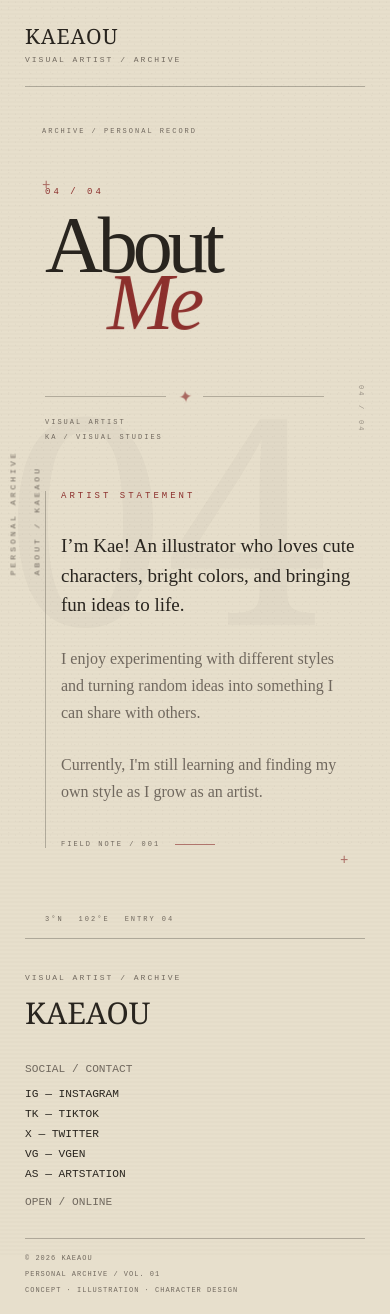
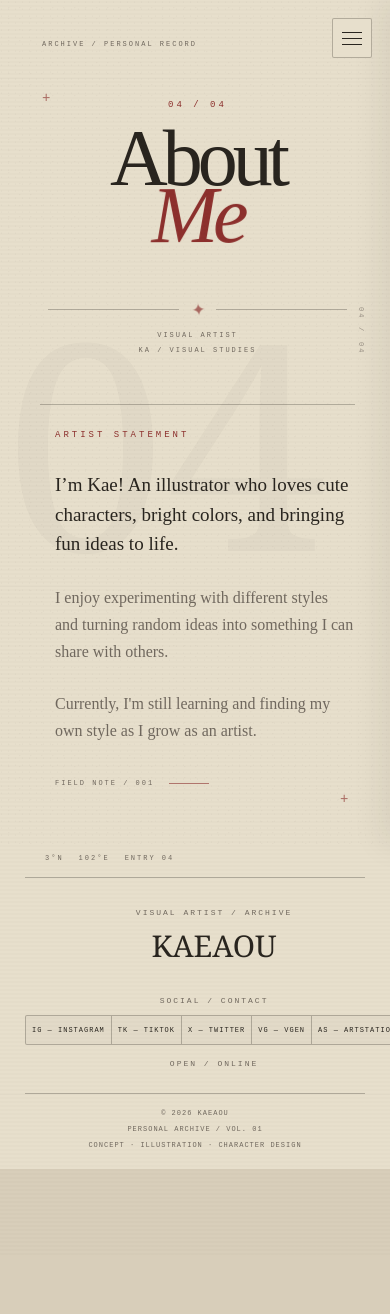
Before and after one commit to taker707/kaeaou, a React (Vite) app in the folder kaeaou-portfolio/: page /about in a window 390 px wide. After the commit the page ends 1169 px from the top, so only its background shows below. Built offline with nearby package versions, Linux system fonts and the light colour scheme; a web font is replaced by a local one.

Commit message:
edited about and fixed soem other mobile stuff

```diff
--- a/kaeaou-portfolio/src/pages/About.jsx
+++ b/kaeaou-portfolio/src/pages/About.jsx
@@ -1,9 +1,13 @@
+import { useState } from "react";
 import styles from "../styles/About.module.css";
 
 function About() {
+  const [sidebarOpen, setSidebarOpen] = useState(false);
+
   return (
     <main className={styles.page}>
 
+      {/* Desktop Navbar – hidden on mobile/tablet via CSS */}
       <nav className={styles.navbar}>
         <div className={styles.navBrand}>
           <a href="/">KAEAOU</a>
@@ -23,6 +27,57 @@ function About() {
           <span>KA / 01</span>
         </div>
       </nav>
+
+      {/* Sidebar Toggle Button – shown on any screen < desktop */}
+      <button
+        className={`${styles.sidebarToggle} ${sidebarOpen ? styles.sidebarToggleOpen : ""}`}
+        onClick={() => setSidebarOpen(!sidebarOpen)}
+        aria-label="Toggle navigation menu"
+        aria-expanded={sidebarOpen}
+      >
+        <span />
+        <span />
+        <span />
+      </button>
+
+      {/* Overlay – closes sidebar when clicking outside */}
+      {sidebarOpen && (
+        <div
+          className={styles.sidebarOverlay}
+          onClick={() => setSidebarOpen(false)}
+        />
+      )}
+
+      {/* Custom Sidebar – slides in from the right on screens < desktop */}
+      <aside className={`${styles.mobileSidebar} ${sidebarOpen ? styles.mobileSidebarOpen : ""}`}>
+        <div className={styles.sidebarHeader}>
+          <div className={styles.sidebarBrand}>
+            <a href="/">KAEAOU</a>
+            <span>VISUAL ARTIST / ARCHIVE</span>
+          </div>
+
+          <button
+            className={styles.sidebarClose}
+            onClick={() => setSidebarOpen(false)}
+            aria-label="Close navigation menu"
+          >
+            ×
+          </button>
+        </div>
+
+        <nav className={styles.sidebarNav}>
+          <a href="/">HOME</a>
+          <a href="/moribloom">MORIBLOOM</a>
+          <a href="/artbook">ARTBOOK</a>
+          <a href="/brochure">BROCHURE</a>
+          <a href="/sketches">SKETCHES</a>
+        </nav>
+
+        <div className={styles.sidebarDetails}>
+          <span>ARCHIVE / 2026</span>
+          <span>KA / 01</span>
+        </div>
+      </aside>
 
       <section className={styles.about}>
         <div className={styles.aboutNumber}>04</div>
@@ -134,16 +189,18 @@ function About() {
       <footer className={styles.footer}>
         <div className={styles.footerMain}>
 
-          <div>
+          <div className={styles.footerBrandBlock}>
             <span className={styles.footerEyebrow}>
               VISUAL ARTIST / ARCHIVE
             </span>
-
             <div className={styles.footerBrand}>KAEAOU</div>
           </div>
+
+          {/* Social links – full names, all on one row, flush together */}
           <div className={styles.footerNavigation}>
             <span>SOCIAL / CONTACT</span>
 
+            <div className={styles.footerLinks}>
               <a
                 href="https://www.instagram.com/kaeaou?igsi=MWQ3bjNscDBoMnIwaw%3D%3D&utm_source=qr"
                 target="_blank"
@@ -183,8 +240,9 @@ function About() {
               >
                 AS — ARTSTATION
               </a>
+            </div>
 
-            <span style={{ marginTop: "8px" }}>
+            <span className={styles.footerOpen}>
               OPEN / ONLINE
             </span>
           </div>
--- a/kaeaou-portfolio/src/styles/About.module.css
+++ b/kaeaou-portfolio/src/styles/About.module.css
@@ -65,6 +65,7 @@
   background-size: 7px 7px, 11px 11px;
 }
 
+/* ----- DESKTOP NAVBAR (hidden below 1025px) ----- */
 .navbar {
   position: relative;
   z-index: 5;
@@ -141,6 +142,236 @@
   gap: 25px;
 }
 
+/* ----- SIDEBAR TOGGLE BUTTON (shown below 1025px) ----- */
+.sidebarToggle {
+  display: none;
+
+  position: fixed;
+  top: 22px;
+  right: 22px;
+  z-index: 110;
+
+  width: 44px;
+  height: 44px;
+
+  background: var(--paper);
+  border: 1px solid var(--line);
+  border-radius: 2px;
+
+  cursor: pointer;
+
+  flex-direction: column;
+  align-items: center;
+  justify-content: center;
+  gap: 5px;
+
+  padding: 0;
+
+  transition:
+    background 0.3s ease,
+    border-color 0.3s ease,
+    transform 0.3s ease;
+}
+
+.sidebarToggle:hover {
+  background: rgba(141, 48, 45, 0.06);
+  border-color: var(--red);
+}
+
+.sidebarToggle span {
+  display: block;
+
+  width: 20px;
+  height: 1px;
+
+  background: var(--ink);
+
+  transition:
+    transform 0.3s ease,
+    opacity 0.3s ease,
+    background 0.3s ease;
+}
+
+.sidebarToggle:hover span {
+  background: var(--red);
+}
+
+/* Turn hamburger into an X when open */
+.sidebarToggleOpen span:nth-child(1) {
+  transform: translateY(6px) rotate(45deg);
+}
+
+.sidebarToggleOpen span:nth-child(2) {
+  opacity: 0;
+}
+
+.sidebarToggleOpen span:nth-child(3) {
+  transform: translateY(-6px) rotate(-45deg);
+}
+
+/* Overlay behind sidebar */
+.sidebarOverlay {
+  display: none;
+
+  position: fixed;
+  inset: 0;
+  z-index: 99;
+
+  background: rgba(41, 37, 31, 0.35);
+
+  animation: fadeIn 0.3s ease;
+}
+
+/* ----- MOBILE / TABLET SIDEBAR (slides in from the right) ----- */
+.mobileSidebar {
+  display: none;
+
+  position: fixed;
+  top: 0;
+  right: 0;
+  z-index: 105;
+
+  width: 280px;
+  height: 100vh;
+
+  background: var(--paper);
+  border-left: 1px solid var(--line);
+
+  font-family: monospace;
+  font-size: 10px;
+  letter-spacing: 2px;
+
+  padding: 30px 25px;
+
+  flex-direction: column;
+
+  overflow-y: auto;
+
+  transform: translateX(100%);
+  transition: transform 0.4s cubic-bezier(0.4, 0, 0.2, 1);
+
+  box-shadow: -8px 0 30px rgba(41, 37, 31, 0.08);
+}
+
+.mobileSidebarOpen {
+  transform: translateX(0);
+}
+
+.sidebarHeader {
+  display: flex;
+  align-items: flex-start;
+  justify-content: space-between;
+
+  padding-bottom: 25px;
+  border-bottom: 1px solid var(--line);
+}
+
+.sidebarBrand {
+  display: flex;
+  flex-direction: column;
+  gap: 5px;
+}
+
+.sidebarBrand a {
+  color: var(--ink);
+  text-decoration: none;
+
+  font-family: Georgia, serif;
+  font-size: 28px;
+  letter-spacing: 1px;
+
+  transition:
+    color 0.3s ease,
+    letter-spacing 0.3s ease;
+}
+
+.sidebarBrand a:hover {
+  color: var(--red);
+  letter-spacing: 3px;
+}
+
+.sidebarBrand span {
+  color: var(--muted);
+  font-size: 8px;
+}
+
+.sidebarClose {
+  background: none;
+  border: 1px solid var(--line);
+  border-radius: 2px;
+
+  color: var(--ink);
+  font-size: 20px;
+  line-height: 1;
+
+  width: 32px;
+  height: 32px;
+
+  cursor: pointer;
+
+  display: flex;
+  align-items: center;
+  justify-content: center;
+
+  transition:
+    background 0.3s ease,
+    color 0.3s ease,
+    border-color 0.3s ease;
+}
+
+.sidebarClose:hover {
+  background: rgba(141, 48, 45, 0.06);
+  color: var(--red);
+  border-color: var(--red);
+}
+
+.sidebarNav {
+  display: flex;
+  flex-direction: column;
+  gap: 18px;
+
+  margin-top: 30px;
+  flex: 1;
+}
+
+.sidebarNav a {
+  color: var(--ink);
+  text-decoration: none;
+
+  font-size: 12px;
+  letter-spacing: 2px;
+
+  padding: 6px 0;
+
+  border-bottom: 1px solid transparent;
+
+  transition:
+    color 0.3s ease,
+    letter-spacing 0.3s ease,
+    border-color 0.3s ease,
+    padding-left 0.3s ease;
+}
+
+.sidebarNav a:hover {
+  color: var(--red);
+  letter-spacing: 4px;
+  border-bottom-color: var(--line);
+  padding-left: 5px;
+}
+
+.sidebarDetails {
+  display: flex;
+  flex-direction: column;
+  gap: 6px;
+
+  padding-top: 25px;
+  border-top: 1px solid var(--line);
+
+  color: var(--muted);
+  font-size: 8px;
+}
+
+/* ----- ABOUT SECTION ----- */
 .about {
   position: relative;
 
@@ -549,6 +780,7 @@
   animation: fadeIn 1.5s 1s ease both;
 }
 
+/* ----- FOOTER ----- */
 .footer {
   position: relative;
   z-index: 5;
@@ -571,6 +803,11 @@
   gap: 50px;
 }
 
+.footerBrandBlock {
+  display: flex;
+  flex-direction: column;
+}
+
 .footerEyebrow {
   font-size: 8px;
   letter-spacing: 2px;
@@ -585,48 +822,86 @@
   font-size: 35px;
 }
 
+/* Social links – full names, single row, flush together */
 .footerNavigation {
   display: flex;
-
   flex-direction: column;
-  gap: 8px;
+  gap: 10px;
 
   font-size: 0.7rem;
+
+  grid-column: 2 / -1;
 }
 
-.footerNavigation span {
-  margin-bottom: 5px;
-
+.footerNavigation > span:first-child {
   color: var(--muted);
+  font-size: 8px;
+  letter-spacing: 2px;
 }
 
-.footerNavigation a {
+.footerLinks {
+  display: flex;
+  flex-direction: row;
+  flex-wrap: nowrap;
+  gap: 0;
+
+  width: 100%;
+}
+
+.footerLinks a {
+  flex: 1 1 auto;
+
+  display: inline-flex;
+  align-items: center;
+  justify-content: center;
+
+  height: 36px;
+
+  padding: 0 10px;
+
   color: var(--ink);
-
   text-decoration: none;
 
+  font-size: 9px;
+  letter-spacing: 1px;
+  white-space: nowrap;
+
+  border: 1px solid var(--line);
+  border-right: none;
+
+  background: rgba(41, 37, 31, 0.02);
+
   transition:
+    background 0.3s ease,
     color 0.3s ease,
-    padding-left 0.3s ease;
+    border-color 0.3s ease;
 }
 
-.footerNavigation a:hover {
-  color: var(--red);
-
-  padding-left: 5px;
+.footerLinks a:first-child {
+  border-radius: 2px 0 0 2px;
 }
 
-.footerDetails {
-  display: flex;
+.footerLinks a:last-child {
+  border-right: 1px solid var(--line);
+  border-radius: 0 2px 2px 0;
+}
 
-  flex-direction: column;
-  gap: 8px;
+.footerLinks a:hover {
+  color: var(--red);
+  background: rgba(141, 48, 45, 0.06);
+  border-color: var(--red);
+}
 
-  align-items: flex-end;
+.footerLinks a:hover + a {
+  border-left-color: var(--red);
+}
 
+.footerOpen {
+  color: var(--muted);
   font-size: 8px;
+  letter-spacing: 2px;
 
-  color: var(--muted);
+  margin-top: 4px;
 }
 
 .footerRule {
@@ -654,6 +929,7 @@
   color: var(--muted);
 }
 
+/* ----- KEYFRAMES ----- */
 @keyframes navReveal {
   from {
     opacity: 0;
@@ -882,58 +1158,165 @@
   }
 }
 
-@media (max-width: 800px) {
+/* ----- RESPONSIVE: TABLET & MOBILE (max-width: 1024px) ----- */
+@media (max-width: 1024px) {
+  /* Hide desktop navbar */
   .navbar {
-    grid-template-columns: 1fr auto;
-  }
-
-  .navLinks {
     display: none;
   }
 
-  .navDetails {
-    display: none;
+  /* Show toggle button and overlay */
+  .sidebarToggle {
+    display: flex;
+  }
+
+  .sidebarOverlay {
+    display: block;
+  }
+
+  /* Show mobile sidebar */
+  .mobileSidebar {
+    display: flex;
   }
 
   .about {
     min-height: 80vh;
+    margin: 0 5vw;
+  }
+
+  .aboutContent {
+    padding-left: 5%;
+  }
+
+  .aboutTop {
+    left: 5%;
+    right: 5%;
+  }
+
+  .coordinates {
+    left: 5%;
+  }
+
+  .archiveDetails {
+    left: 5%;
+  }
+
+  .verticalLabel {
+    display: none;
   }
 
   .aboutNumber {
     left: -20px;
+    font-size: 18rem;
+  }
 
+  .sideIndex {
+    right: 0;
+  }
+
+  .registrationOne {
+    top: 90px;
+    left: 5%;
+  }
+
+  .registrationTwo {
+    right: 5%;
+    bottom: 70px;
+  }
+
+  .decorativeText {
+    display: none;
+  }
+
+  .footerMain {
+    grid-template-columns: 1fr 1fr;
+    gap: 30px;
+  }
+
+  .footerNavigation {
+    grid-column: 1 / -1;
+  }
+
+  .footerBottom {
+    flex-direction: column;
+    gap: 8px;
+  }
+}
+
+/* ----- RESPONSIVE: MOBILE (max-width: 800px) ----- */
+@media (max-width: 800px) {
+  .mobileSidebar {
+    width: 260px;
+    padding: 25px 20px;
+  }
+
+  .sidebarBrand a {
+    font-size: 24px;
+  }
+
+  .sidebarNav a {
+    font-size: 11px;
+  }
+
+  .about {
+    min-height: 80vh;
+    margin: 0 5vw;
+  }
+
+  .aboutNumber {
+    left: -20px;
     font-size: 18rem;
   }
 
   .aboutTop {
-    left: 12%;
-
+    left: 8%;
     font-size: 7px;
   }
 
   .aboutContent {
     grid-template-columns: 1fr;
+    gap: 50px;
+    padding: 100px 20px 100px 20px;
+  }
 
-    gap: 50px;
-
-    padding:
-      100px
-      30px
-      100px
-      30px;
+  /* Center the "About Me" heading on mobile */
+  .aboutHeading {
+    text-align: center;
   }
 
   .aboutHeading h1 {
     font-size: 6rem;
+    text-align: center;
   }
 
-  .headingLine,
+  .aboutHeading h1 em {
+    margin-left: 0;
+    display: block;
+    text-align: center;
+  }
+
+  .sectionIndex {
+    text-align: center;
+  }
+
+  .headingLine {
+    width: 90%;
+    margin-left: auto;
+    margin-right: auto;
+    justify-content: center;
+  }
+
   .headingMeta {
     width: 90%;
+    margin-left: auto;
+    margin-right: auto;
+    justify-content: center;
+    gap: 20px;
   }
 
   .description {
     padding-left: 20px;
+    max-width: 100%;
   }
 
   .description p {
@@ -971,31 +1354,84 @@
     bottom: 70px;
   }
 
+  /* Footer adjustments – centered on mobile */
   .footerMain {
-    grid-template-columns: 1fr 1fr;
+    grid-template-columns: 1fr;
+    gap: 30px;
 
-    gap: 30px;
+    text-align: center;
   }
 
-  .footerDetails {
-    align-items: flex-start;
+  .footerBrandBlock {
+    align-items: center;
+  }
+
+  .footerNavigation {
+    grid-column: 1;
+    align-items: center;
+  }
+
+  .footerLinks {
+    overflow-x: auto;
+    -webkit-overflow-scrolling: touch;
+    justify-content: center;
+  }
+
+  .footerLinks a {
+    font-size: 8px;
+    padding: 0 8px;
+    height: 32px;
+  }
+
+  .footerOpen {
+    text-align: center;
   }
 
   .footerBottom {
     flex-direction: column;
+    gap: 8px;
 
-    gap: 8px;
+    align-items: center;
+    text-align: center;
   }
 }
 
+/* ----- RESPONSIVE: SMALL MOBILE (max-width: 500px) ----- */
 @media (max-width: 500px) {
-  .navbar {
-    margin: 0 25px;
-    padding: 22px 0;
+  .sidebarToggle {
+    top: 18px;
+    right: 18px;
+
+    width: 40px;
+    height: 40px;
   }
 
-  .navBrand a {
-    font-size: 21px;
+  .mobileSidebar {
+    width: 240px;
+    padding: 20px 16px;
+  }
+
+  .sidebarBrand a {
+    font-size: 22px;
+  }
+
+  .sidebarBrand span {
+    font-size: 7px;
+  }
+
+  .sidebarNav {
+    gap: 14px;
+    margin-top: 20px;
+  }
+
+  .sidebarNav a {
+    font-size: 10px;
+    letter-spacing: 1.5px;
+  }
+
+  .sidebarDetails {
+    font-size: 7px;
+    padding-top: 18px;
   }
 
   .about {
@@ -1012,40 +1448,50 @@
   }
 
   .aboutContent {
-    padding:
-      100px
-      10px
-      90px
-      20px;
+    padding: 100px 10px 90px 15px;
   }
 
+  /* Center About Me on small mobile */
   .aboutHeading h1 {
     font-size: 5rem;
-
     letter-spacing: -5px;
+    text-align: center;
   }
 
   .aboutHeading h1 em {
-    margin-left: 20%;
+    margin-left: 0;
+    display: block;
+    text-align: center;
   }
 
   .sectionIndex {
     margin-bottom: 20px;
+    text-align: center;
+  }
+
+  .headingLine {
+    width: 95%;
+    justify-content: center;
+  }
+
+  .headingMeta {
+    width: 95%;
+    flex-direction: column;
+    gap: 7px;
+    align-items: center;
+    justify-content: center;
   }
 
   .description {
     max-width: 100%;
-
     padding-left: 15px;
+    border-left: none;
+    border-top: 1px solid var(--line);
+    padding-top: 25px;
   }
 
   .description .lead {
     font-size: 19px;
-  }
-
-  .headingMeta {
-    flex-direction: column;
-    gap: 7px;
   }
 
   .coordinates {
@@ -1053,19 +1499,51 @@
     gap: 15px;
   }
 
+  /* Footer – centered on small mobile */
   .footer {
     margin: 0 25px;
   }
 
   .footerMain {
     grid-template-columns: 1fr;
+
+    text-align: center;
   }
 
-  .footerDetails {
-    display: none;
+  .footerBrandBlock {
+    align-items: center;
   }
 
   .footerBrand {
     font-size: 30px;
   }
+
+  .footerNavigation {
+    grid-column: 1;
+    align-items: center;
+  }
+
+  .footerLinks {
+    overflow-x: auto;
+    -webkit-overflow-scrolling: touch;
+    justify-content: center;
+  }
+
+  .footerLinks a {
+    font-size: 7px;
+    padding: 0 6px;
+    height: 30px;
+  }
+
+  .footerOpen {
+    text-align: center;
+  }
+
+  .footerBottom {
+    flex-direction: column;
+    gap: 8px;
+
+    align-items: center;
+    text-align: center;
+  }
 }
```
Lines whose indentation alone changed are shown as unchanged.
